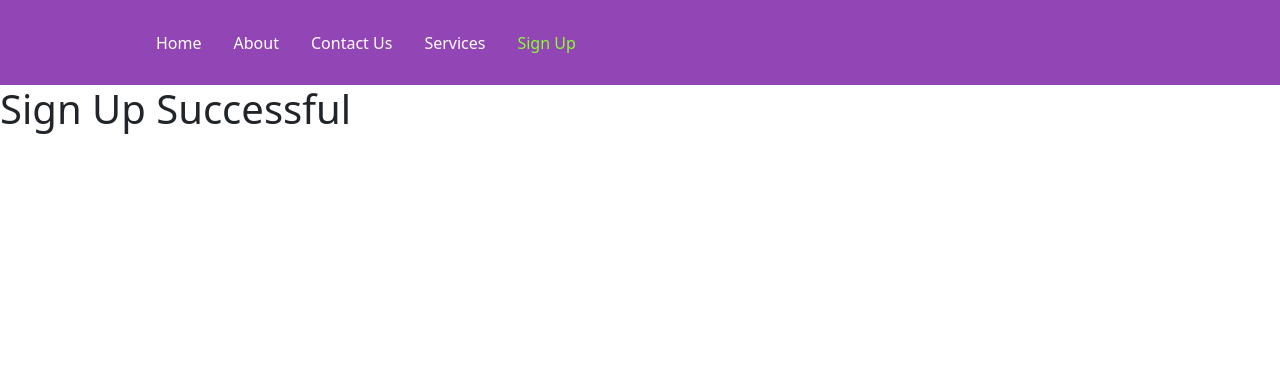
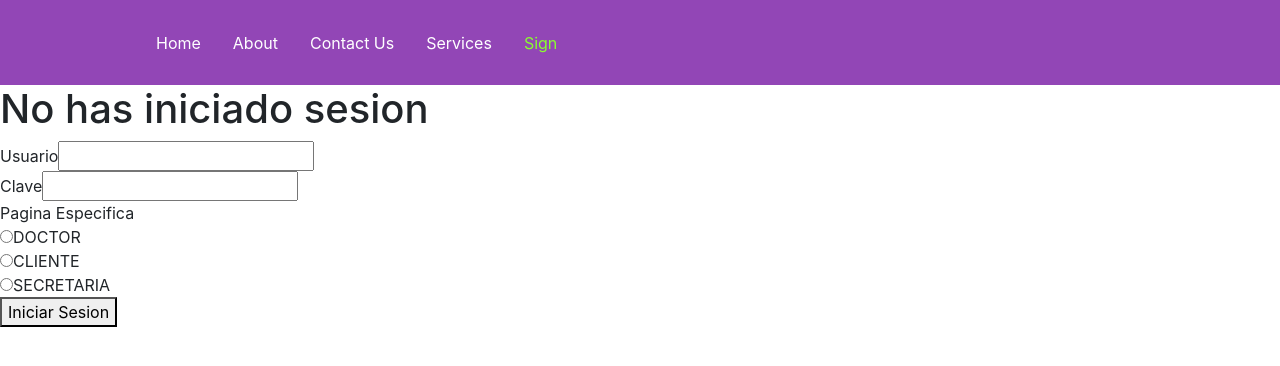
Before and after one commit to helpsomeoneisinmyhouse/Odontologia-Marcos-Garcia, a React (Create React App) app in the folder Front-end/odontologia-marcos-garcia/: page /sign-up in a window 1280 px wide. Shown: the top 366 px of the page. Built offline with nearby package versions, Linux system fonts and the light colour scheme.

Commit message:
el boton de agendar logra cambiar entre las tres paginas especificas, toda trabajar en estas paginas aparte ahora

```diff
--- a/Front-end/odontologia-marcos-garcia/src/Paginas/SignUp.js
+++ b/Front-end/odontologia-marcos-garcia/src/Paginas/SignUp.js
@@ -1,13 +1,46 @@
-// Filename - pages/signup.js
+import React, {useState} from "react";
+import {TituloAzul,TituloNaranja} from "../componentes/Titulo"
+//import MainLine from "./mainline";
+import styled from 'styled-components';
+//import Hub from "./Hub";
+import styles from '../index.module.css'
+import Boton from '../elementos/boton';
+import FormularioInicioSesion from "../componentes/FormularioInicioSesion";
+import ClienteIndex from "./paginas_especificas/cliente-index";
+import DoctorIndex from "./paginas_especificas/doctor-index";
+import SecreIndex from "./paginas_especificas/secretaria-index";
 
-import React from "react";
 
 const SignUp = () => {
-    return (
-        <div>
-            <h1>Sign Up Successful</h1>
-        </div>
-    );
-};
+  const [sesion, cambiarEstadoSesion]= useState(false);
+  const [specific, cambiarPaginaEspecifica] = useState('cliente');
+  return(
+    <div className={styles.contenedor}>
+    {sesion === true ?
+      <>
+      {/*<p>aca irian las paginas especiales para clientes, secretarias y doctores</p>*/}
+        {(() => {
+          switch(specific) {
+            case "doctor": return <DoctorIndex/>;
+            case "cliente": return <ClienteIndex/>;
+            case "secretaria": return <SecreIndex/>;
+            default: return <ClienteIndex/>
+          }
+        })()}
+      <Boton rojo onClick={()=> cambiarEstadoSesion(false)}>cerrar sesion</Boton>
+      </>
+      :
+      <>
+        <h1>No has iniciado sesion</h1>
+        <FormularioInicioSesion cambiarEstadoSesion={cambiarEstadoSesion} cambiarPaginaEspecifica={cambiarPaginaEspecifica}/>
+        {/*<Boton verde anchocompleto onClick={()=> cambiarEstadoSesion(true)}>iniciar sesion</Boton>*/}
+      </>
+    }
+    </div>
+  )
+}
+const Parrafo = styled.p`
+  margin: 10px 0;
+`;
 
-export default SignUp;
+export default SignUp
--- /dev/null
+++ b/Front-end/odontologia-marcos-garcia/src/Paginas/paginas_especificas/cliente-index.js
@@ -0,0 +1,15 @@
+// Filename - pages/ClienteIndex.js
+
+import React from "react";
+//import ControlledCarousel from "../../componentes/Carrousels";
+import { NavLink} from "react-router-dom";
+
+const ClienteIndex = () => {
+    return (
+        <div class="container">
+            <h1>ESTA ES LA PAGINA DEL CLIENTE</h1>
+        </div>
+    );
+};
+
+export default ClienteIndex;
--- /dev/null
+++ b/Front-end/odontologia-marcos-garcia/src/Paginas/paginas_especificas/doctor-index.js
@@ -0,0 +1,15 @@
+// Filename - pages/DoctorIndex.js
+
+import React from "react";
+//import ControlledCarousel from "../../componentes/Carrousels";
+import { NavLink} from "react-router-dom";
+
+const DoctorIndex = () => {
+    return (
+        <div class="container">
+            <h1>ESTA ES LA PAGINA DEL DOCTOR</h1>
+        </div>
+    );
+};
+
+export default DoctorIndex;
--- /dev/null
+++ b/Front-end/odontologia-marcos-garcia/src/Paginas/paginas_especificas/secretaria-index.js
@@ -0,0 +1,15 @@
+// Filename - pages/SecreIndex.js
+
+import React from "react";
+//import ControlledCarousel from "../../componentes/Carrousels";
+import { NavLink} from "react-router-dom";
+
+const SecreIndex = () => {
+    return (
+        <div class="container">
+            <h1>ESTA ES LA PAGINA DE LA SECRETARIA</h1>
+        </div>
+    );
+};
+
+export default SecreIndex;
--- a/Front-end/odontologia-marcos-garcia/src/Paginas/services.js
+++ b/Front-end/odontologia-marcos-garcia/src/Paginas/services.js
@@ -1,13 +1,33 @@
 // Filename - pages/Services.js
 
 import React from "react";
+import placeholder1 from "../assets/placeholder 1.jpg"
+import placeholder2 from "../assets/placeholder 2.jpg"
+import placeholder3 from "../assets/placeholder 3.jpg"
 
 const Services = () => {
     return (
         <div>
             <h1>
-                OFRECEMO CALDO DE POLLO
+                Nuestros servicios
             </h1>
+            <div class="indisplayers">
+                <div class="first-service d-block">
+                    <img src={placeholder1} alt='something' width="300px"/>
+                    <h3>primer servicios</h3>
+                    <p>Nostrud fugiat nulla aliquip in proident sit amet proident tempor nisi labore ex labore qui. Aliquip eiusmod mollit veniam consectetur irure ex aliqua sint occaecat laborum culpa laboris ad. Tempor cillum veniam eu mollit amet ad.</p>
+                </div>
+                    <div class="first-service">
+                    <img src={placeholder2} alt='something' width="300px"/>
+                    <h3>primer servicios</h3>
+                    <p>Nostrud fugiat nulla aliquip in proident sit amet proident tempor nisi labore ex labore qui. Aliquip eiusmod mollit veniam consectetur irure ex aliqua sint occaecat laborum culpa laboris ad. Tempor cillum veniam eu mollit amet ad.</p>
+                </div>
+                    <div class="first-service">
+                    <img src={placeholder3} alt='something' width="300px"/>
+                    <h3>primer servicios</h3>
+                    <p>Nostrud fugiat nulla aliquip in proident sit amet proident tempor nisi labore ex labore qui. Aliquip eiusmod mollit veniam consectetur irure ex aliqua sint occaecat laborum culpa laboris ad. Tempor cillum veniam eu mollit amet ad.</p>
+                </div>
+            </div>
         </div>
     );
 };
--- a/Front-end/odontologia-marcos-garcia/src/componentes/FormularioInicioSesion.js
+++ b/Front-end/odontologia-marcos-garcia/src/componentes/FormularioInicioSesion.js
@@ -3,12 +3,17 @@ import React, {useState} from "react";
 const FormularioInicioSesion = (props) => {
     const [usuario, cambiarUsuario] = useState('');
     const [clave, cambiarClave] = useState('');
+    const [specific, cambiarPaginaEspecifica] = useState('');
+
     const cambiarEstado = (evento) => {
         if (evento.target.name === "usuario"){
             cambiarUsuario(evento.target.value)
         } else if (evento.target.name === "clave"){
             cambiarClave(evento.target.value)
+        }else if (evento.target.name === "specific"){
+            cambiarPaginaEspecifica(evento.target.value)
         }}
+
     const validar = (evento) => {
         evento.preventDefault();
         if (usuario === "clase" && clave === "clase"){
@@ -18,6 +23,22 @@ const FormularioInicioSesion = (props) => {
             cambiarUsuario("")
             cambiarUsuario("")
         }
+
+        switch (specific) {
+            case "doctor":
+                props.cambiarPaginaEspecifica("doctor")
+                break;
+            case "cliente":
+                props.cambiarPaginaEspecifica("cliente")
+                break;
+            case "secretaria":
+                props.cambiarPaginaEspecifica("secretaria")
+                break;
+            default:
+                props.cambiarPaginaEspecifica("cliente")
+                break;
+        }
+
     }
     return(
         <form action="" onSubmit={validar}>
@@ -41,6 +62,15 @@ const FormularioInicioSesion = (props) => {
                 onChange={cambiarEstado}
                 />
             </div>
+            <div>
+                <label htmlFor="specific">Pagina Especifica</label><br/>
+                <input type="radio" id="doctor" name="specific" value="doctor" onChange={cambiarEstado}/>
+                <label for="doctor">DOCTOR</label><br/>
+                <input type="radio" id="cliente" name="specific" value="cliente" onChange={cambiarEstado}/>
+                <label for="cliente">CLIENTE</label><br/>
+                <input type="radio" id="secretaria" name="specific" value="secretaria" onChange={cambiarEstado}/>
+                <label for="secretaria">SECRETARIA</label>
+            </div>
             <button type="submit">Iniciar Sesion</button>
         </form>
     );
--- a/Front-end/odontologia-marcos-garcia/src/componentes/Navbar.js
+++ b/Front-end/odontologia-marcos-garcia/src/componentes/Navbar.js
@@ -21,7 +21,7 @@ const Navbar = () => {
                         Services
                     </NavLink>
                     <NavLink to="/sign-up" activeStyle>
-                        Sign Up
+                        Sign
                     </NavLink>
                 </NavMenu>
             </Nav>
```
Also changed, not shown: Front-end/odontologia-marcos-garcia/src/Paginas/SpecialHub.js (deleted, +0 -34 lines), 1 other file (tests, documents, lock files or other folders).
